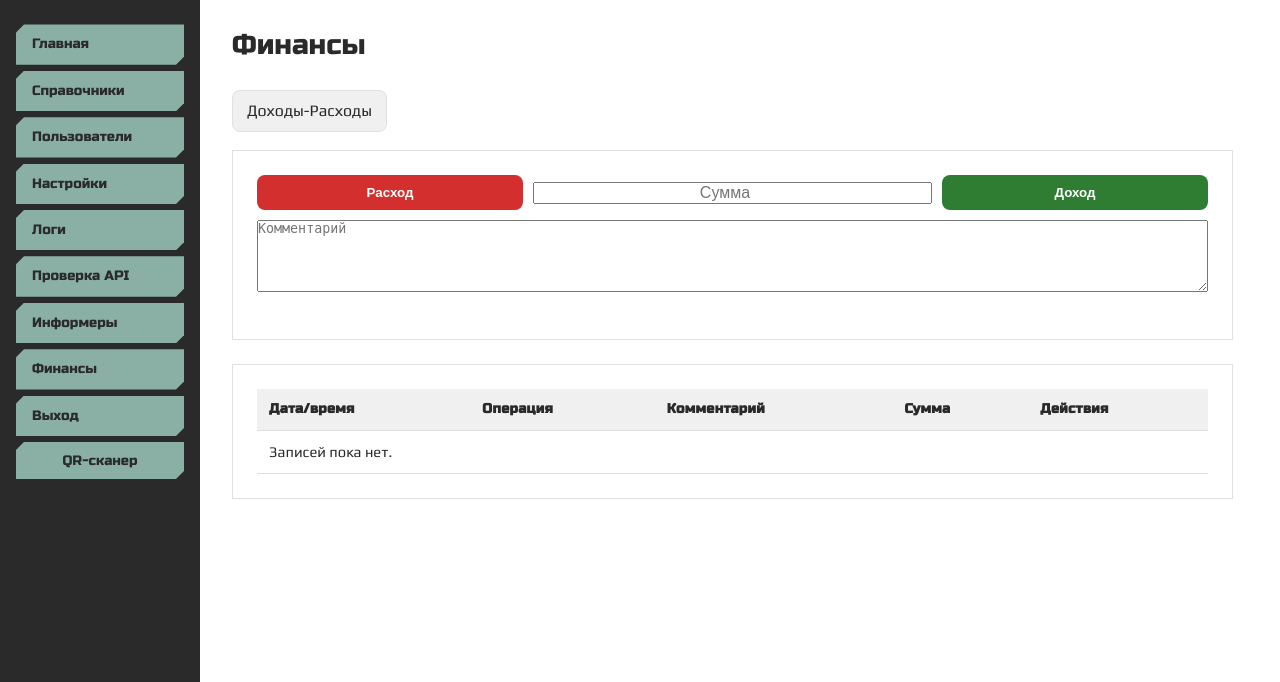
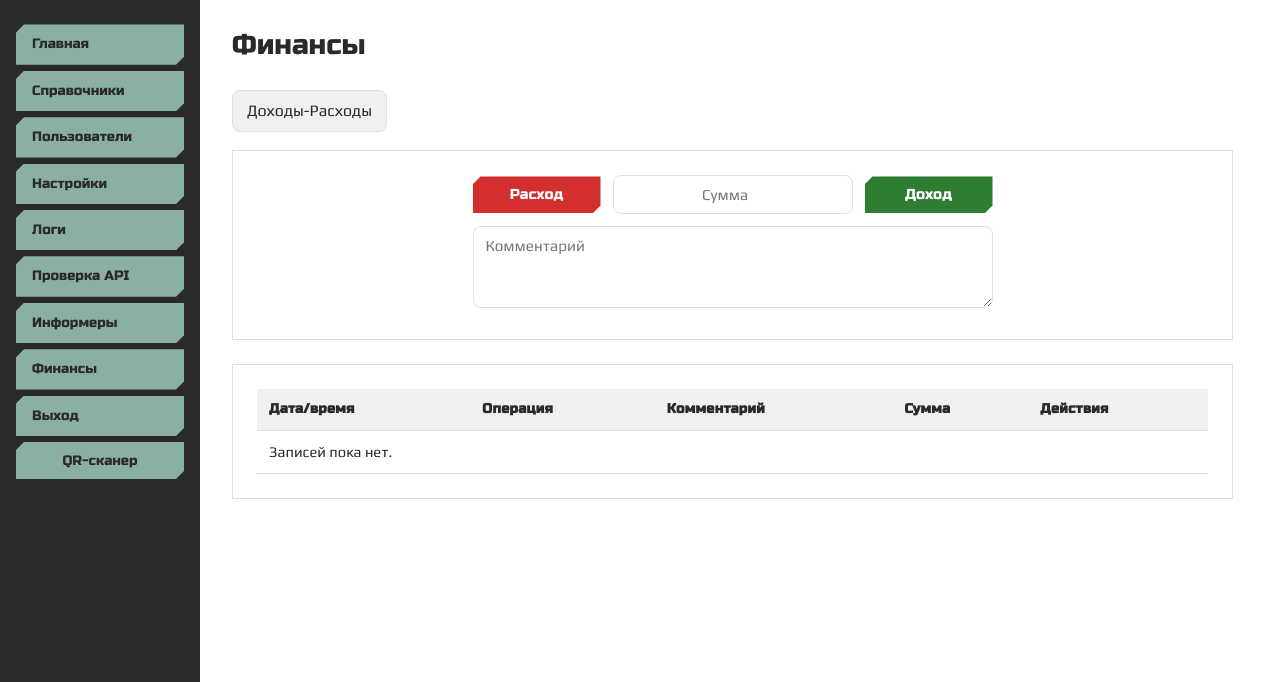
Before and after one commit to gregorybentley1986-netizen/MPInformer, a FastAPI app: template templates/admin/finance.html in a window 1280 px wide. Shown: the part 66-748 px from the top of the page. Run offline with FastAPI, Linux system fonts and the light colour scheme; the template is opened without the code that fills it, so the values that code supplies are empty; parts of the project's set-up code (start-up, migrations or seed data) failed here and were passed over; some libraries are stand-ins or nearby versions.

Commit message:
auto-deploy: 2026-05-11

```diff
--- a/templates/admin/finance.html
+++ b/templates/admin/finance.html
@@ -15,15 +15,57 @@
     .tabs { display: flex; gap: 8px; margin-bottom: 18px; }
     .tab-btn { padding: 8px 14px; border: 1px solid var(--border); background: #f0f0f0; border-radius: 8px; color: var(--main-text); text-decoration: none; }
     .tab-btn.active { background: var(--accent); color: #232323; font-weight: 700; }
-    .finance-form { display: grid; gap: 10px; margin-bottom: 16px; }
-    .operation-row { display: grid; grid-template-columns: 1fr 1.5fr 1fr; gap: 10px; align-items: center; }
-    .operation-row input[type="number"] { width: 100%; text-align: center; font-size: 1rem; }
-    .btn-op { width: 100%; border: none; border-radius: 8px; padding: 10px 12px; color: #fff; font-weight: 700; cursor: pointer; }
-    .btn-expense { background: #d32f2f; }
-    .btn-expense:hover { background: #b71c1c; }
-    .btn-income { background: #2e7d32; }
-    .btn-income:hover { background: #1b5e20; }
-    .form-group textarea { width: 100%; min-height: 72px; resize: vertical; }
+    .finance-form {
+        display: grid;
+        gap: 12px;
+        margin: 0 auto;
+        max-width: 740px;
+    }
+    .operation-row {
+        display: grid;
+        grid-template-columns: auto minmax(180px, 240px) auto;
+        justify-content: center;
+        gap: 12px;
+        align-items: center;
+    }
+    .operation-row .amount-input,
+    .comment-input {
+        width: 100%;
+        padding: 10px 12px;
+        border: 1px solid var(--border);
+        border-radius: 8px;
+        background: #fff;
+        color: var(--main-text);
+        font-family: 'Play', sans-serif;
+        font-size: 0.95rem;
+    }
+    .operation-row .amount-input {
+        text-align: center;
+        font-variant-numeric: tabular-nums;
+    }
+    .comment-wrap {
+        max-width: 520px;
+        width: 100%;
+        justify-self: center;
+    }
+    .comment-input {
+        min-height: 82px;
+        resize: vertical;
+    }
+    .btn-op {
+        min-width: 128px;
+        white-space: nowrap;
+    }
+    .btn-op.btn-expense {
+        background: #d32f2f;
+        color: #fff;
+    }
+    .btn-op.btn-expense:hover { background: #b71c1c; }
+    .btn-op.btn-income {
+        background: #2e7d32;
+        color: #fff;
+    }
+    .btn-op.btn-income:hover { background: #1b5e20; }
     .table-wrap { overflow-x: auto; }
     .log-table { width: 100%; border-collapse: collapse; font-size: 0.92rem; }
     .log-table th, .log-table td { padding: 10px 12px; border-bottom: 1px solid var(--border); text-align: left; vertical-align: top; }
@@ -69,12 +111,12 @@
     <form method="POST" action="/admin/finance/entry/save" id="finance-form" class="finance-form">
         <input type="hidden" name="entry_id" id="entry_id" value="">
         <div class="operation-row">
-            <button type="submit" class="btn-op btn-expense" name="operation_type" value="expense">Расход</button>
-            <input type="number" id="amount" name="amount" step="0.01" min="0.01" placeholder="Сумма" required>
-            <button type="submit" class="btn-op btn-income" name="operation_type" value="income">Доход</button>
+            <button type="submit" class="btn btn-op btn-expense" name="operation_type" value="expense">Расход</button>
+            <input type="number" class="amount-input" id="amount" name="amount" step="0.01" min="0.01" placeholder="Сумма" required>
+            <button type="submit" class="btn btn-op btn-income" name="operation_type" value="income">Доход</button>
         </div>
-        <div class="form-group">
-            <textarea id="comment" name="comment" placeholder="Комментарий"></textarea>
+        <div class="form-group comment-wrap">
+            <textarea class="comment-input" id="comment" name="comment" placeholder="Комментарий"></textarea>
         </div>
     </form>
 </div>
```
